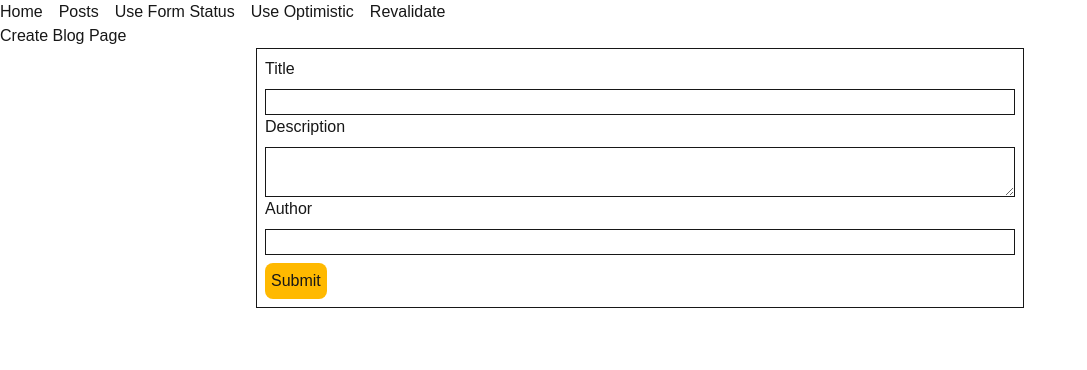
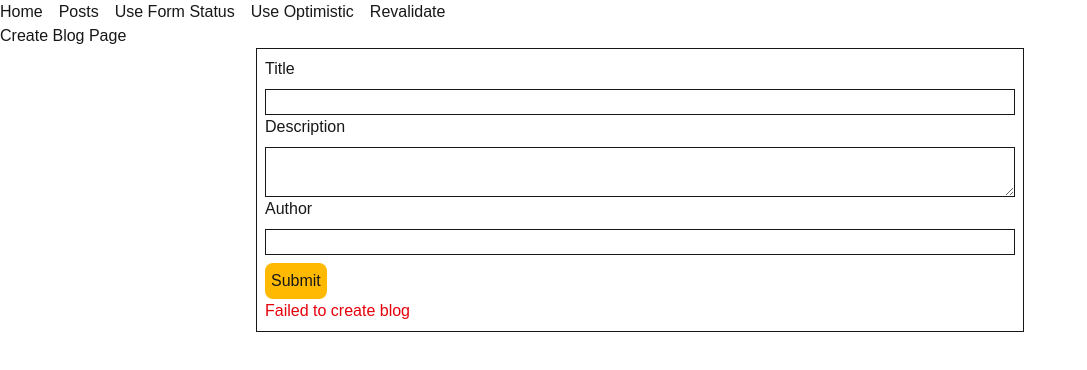
Before and after one commit to ammarShahab/nextjs-typescript-practice, a Next.js app: page /revalidate/revalidateblogs/new in a window 1280 px wide. Both pictures are taken after typing "Sample", "Sample", "Sample" into the empty fields and a click on the button "Submit". Shown: the top 370 px of the page, without its empty margins (0-1087 px from the left). Built offline with nearby package versions, Linux system fonts and the light colour scheme; no server answers; the database is empty.

Commit message:
created revalidate blog by time

```diff
--- a/app/actions/revalidateBlogByTime.ts
+++ b/app/actions/revalidateBlogByTime.ts
@@ -4,7 +4,7 @@ import { connectDB } from "../lib/db";
 import { Blog, BlogState } from "../lib/models/Blogs";
 
 export async function revalidateBlogByTime(
-  initialState: any,
+  initialState: BlogState,
   formData: FormData,
 ): Promise<BlogState> {
   const title = formData.get("title") as string;
--- a/app/lib/models/Blogs.ts
+++ b/app/lib/models/Blogs.ts
@@ -6,7 +6,7 @@ export interface Blog {
 }
 
 export interface BlogState {
-  id?: boolean;
+  id?: string;
   success: boolean;
   message: string;
 }
--- a/app/revalidate/revalidateblogs/new/page.tsx
+++ b/app/revalidate/revalidateblogs/new/page.tsx
@@ -46,7 +46,11 @@ export default function CreateBlogPage() {
           >
             Submit
           </button>
-          {state.success && state.message}
+          {state.message && (
+            <p className={state.success ? "text-green-600" : "text-red-600"}>
+              {state.message}
+            </p>
+          )}{" "}
         </form>
       </div>
     </div>
```
